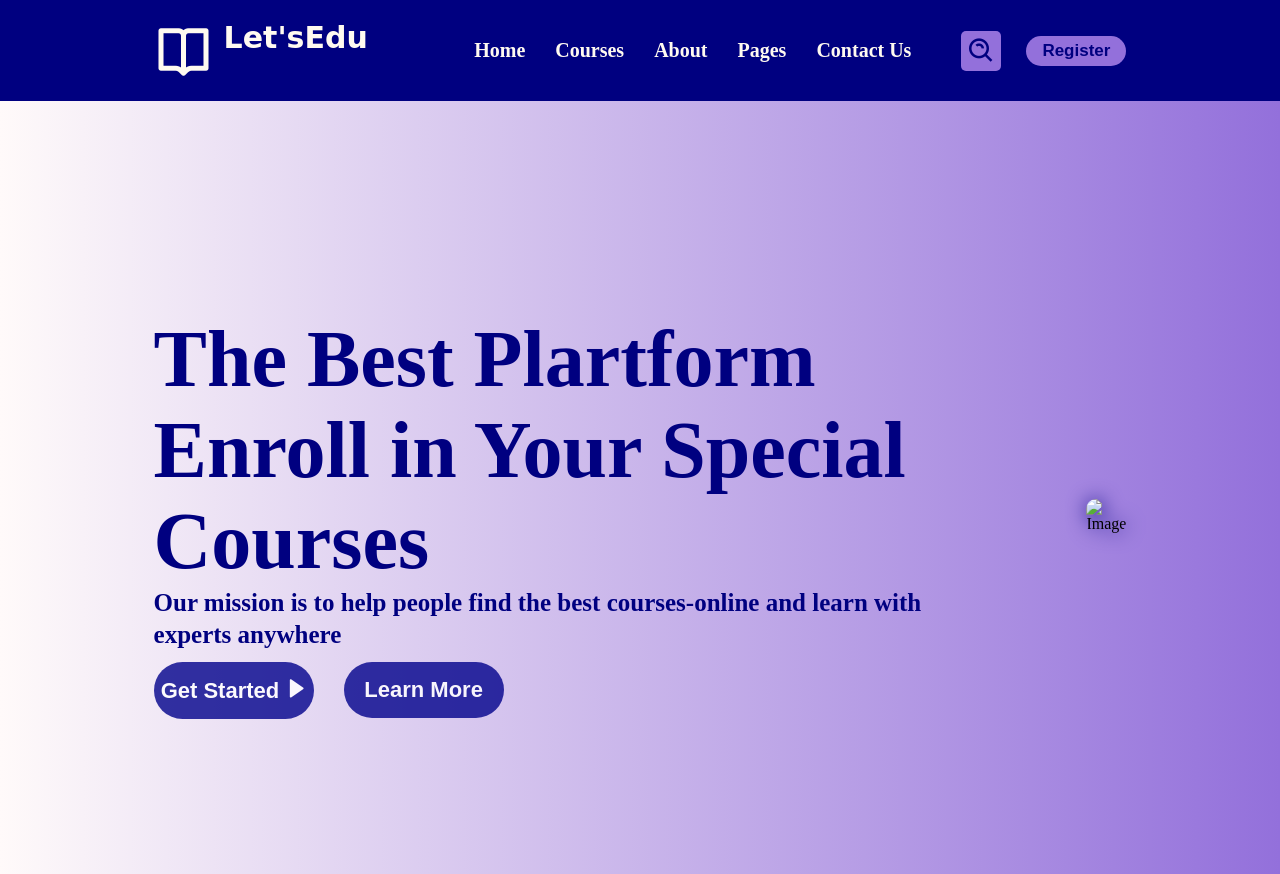
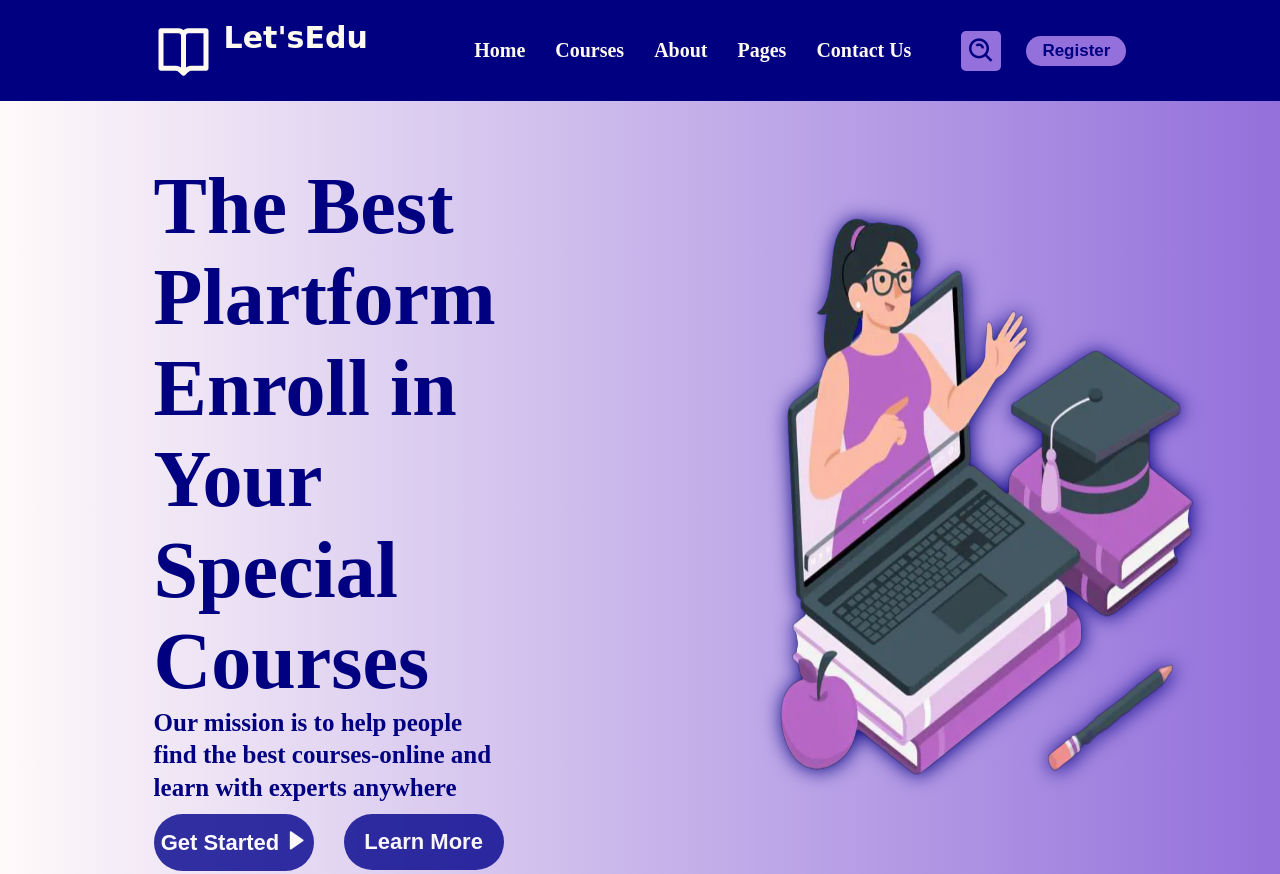
Before and after one commit to MirnaELHefny/Let-sEdu-Web, a plain HTML site: page index.html in a window 1280 px wide. Shown: the top 874 px of the page. Drawn offline with nearby package versions, Linux system fonts and the light colour scheme; a web font is replaced by a local one.

Commit message:
Update index.html

```diff
--- a/index.html
+++ b/index.html
@@ -56,7 +56,7 @@
         </div>
 
         <div class="homeImg">
-            <img src="_202407111434 _ learny.png" alt="Image">
+            <img src="learny.png" alt="Image">
         </div>
     </main>
 
```
